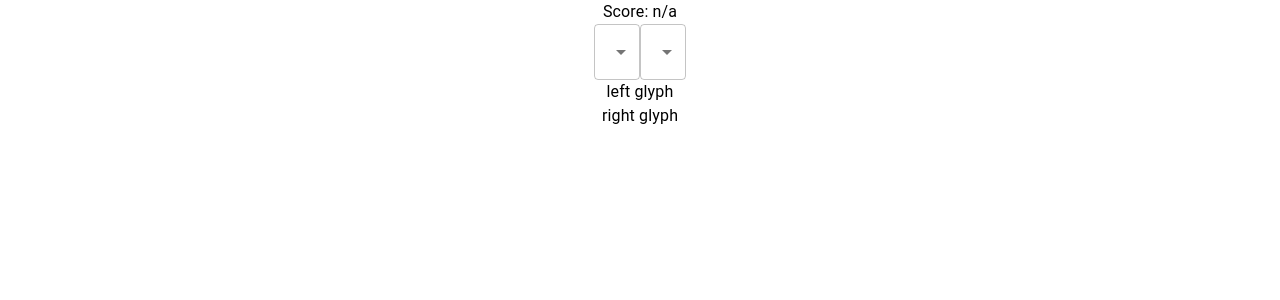
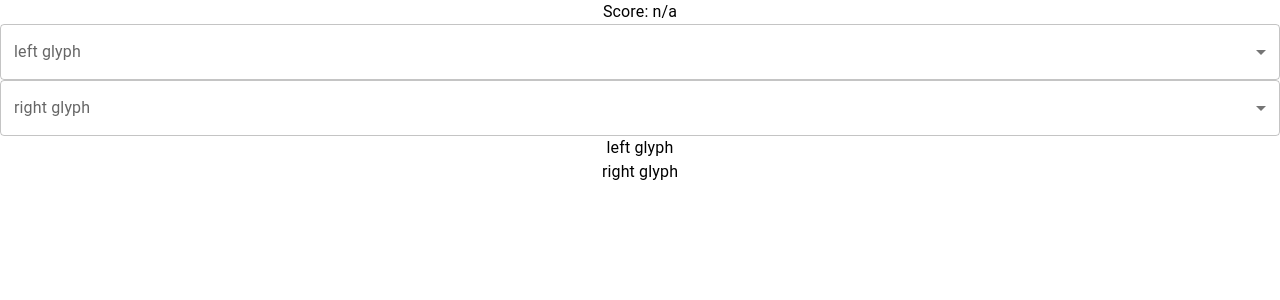
Before and after one commit to ddeklotz/math-ui, a React (Create React App) app: page / in a window 1280 px wide. Shown: the top 300 px of the page. Built offline with nearby package versions, Linux system fonts and the light colour scheme.

Commit message:
fix glyph selection labels

```diff
--- a/src/App.tsx
+++ b/src/App.tsx
@@ -1,4 +1,4 @@
-import { MenuItem, Select, Typography } from '@mui/material';
+import { FormControl, InputLabel, MenuItem, Select, Typography } from '@mui/material';
 import React, { useMemo, useState } from 'react';
 import './App.css';
 import { Word } from './model';
@@ -6,7 +6,7 @@ import { Word } from './model';
 import { PenChar } from './PenChar';
 import { dtw_word } from './recognition';
 
-const words = require('./ujinumbers.json') as Word[];
+const words = (require('./ujinumbers.json') as Word[]).slice(0, 100);
 
 function App() {
   const [leftGlyph, setLeftGlyph] = useState<number>();
@@ -26,8 +26,11 @@ function App() {
         <div>
           <Typography>Score: {score ?? "n/a"}</Typography>
         </div>
+        <FormControl fullWidth>
+          <InputLabel id="left-glyph-label">left glyph</InputLabel>
           <Select
-          label="chose left glyph"
+            labelId='left-glyph-label'
+            label="left glyph"
             value={leftGlyph ?? ''}
             onChange={(event) => {setLeftGlyph(event?.target?.value as number)}}
             >
@@ -39,8 +42,12 @@ function App() {
             })
           }
           </Select>
+        </FormControl>
+        <FormControl fullWidth>
+          <InputLabel id="right-glyph-label">right glyph</InputLabel>
           <Select
-          label="chose right glyph"
+            labelId='right-glyph-label'
+            label="right glyph"
             value={rightGlyph ?? ''}
             onChange={(event) => {setRightGlyph(event?.target?.value as number)}}
             >
@@ -52,6 +59,7 @@ function App() {
             })
           }
           </Select>
+        </FormControl>
         <div>
           <Typography>left glyph</Typography>
           {
--- a/src/recognition.ts
+++ b/src/recognition.ts
@@ -37,8 +37,12 @@ export const dtw_word = (left: Word, right: Word): number => {
   // can't really compare a real stroke to a totally empty stroke, because
   // that doesn't leave any room for the DP result table. Instead we just
   // provide one distant point.
+
+  console.log(left);
+  console.log(right);
+
   const emptyStroke: Stroke = [[100000, 100000]];
-  const result = Array(Math.min(left.strokes.length, right.strokes.length))
+  const result = Array(Math.max(left.strokes.length, right.strokes.length))
     .map((_, idx) => dtw_segment(left.strokes[idx] || [], right.strokes[idx] || emptyStroke))
     .reduce(sum, 0);
 
```
Lines whose indentation alone changed are shown as unchanged.
